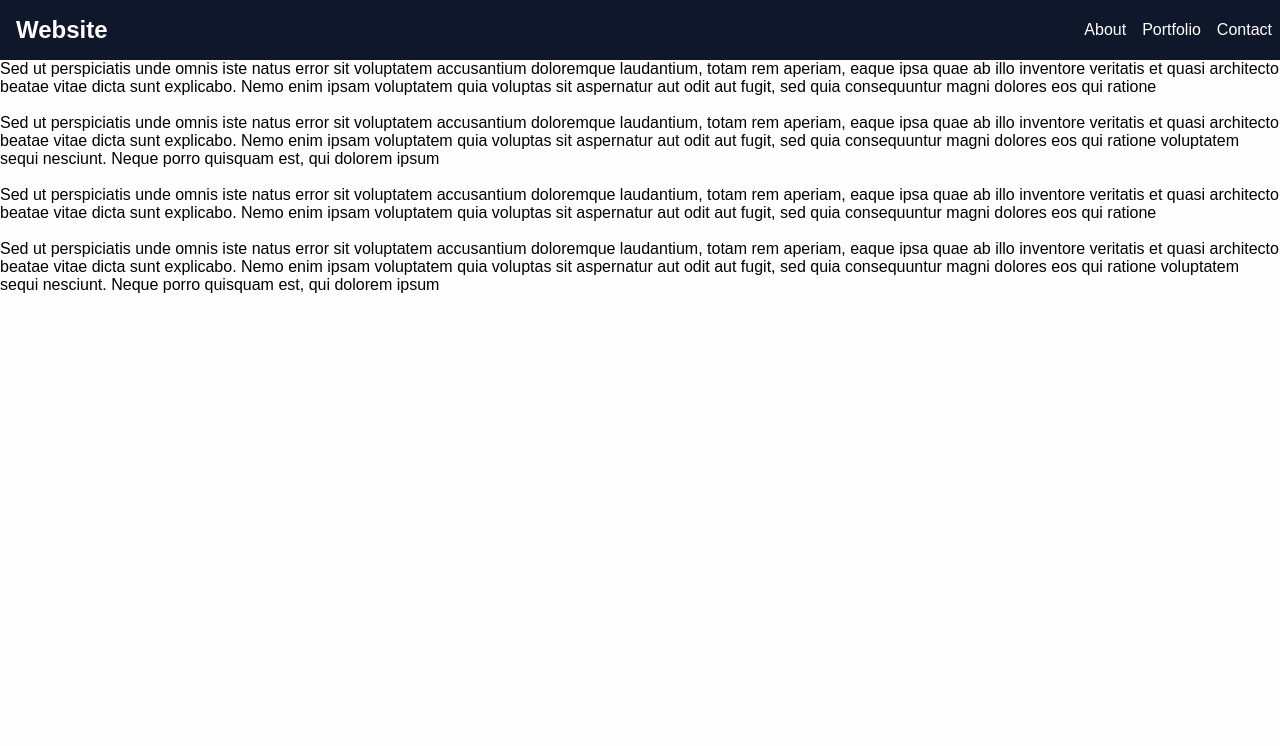
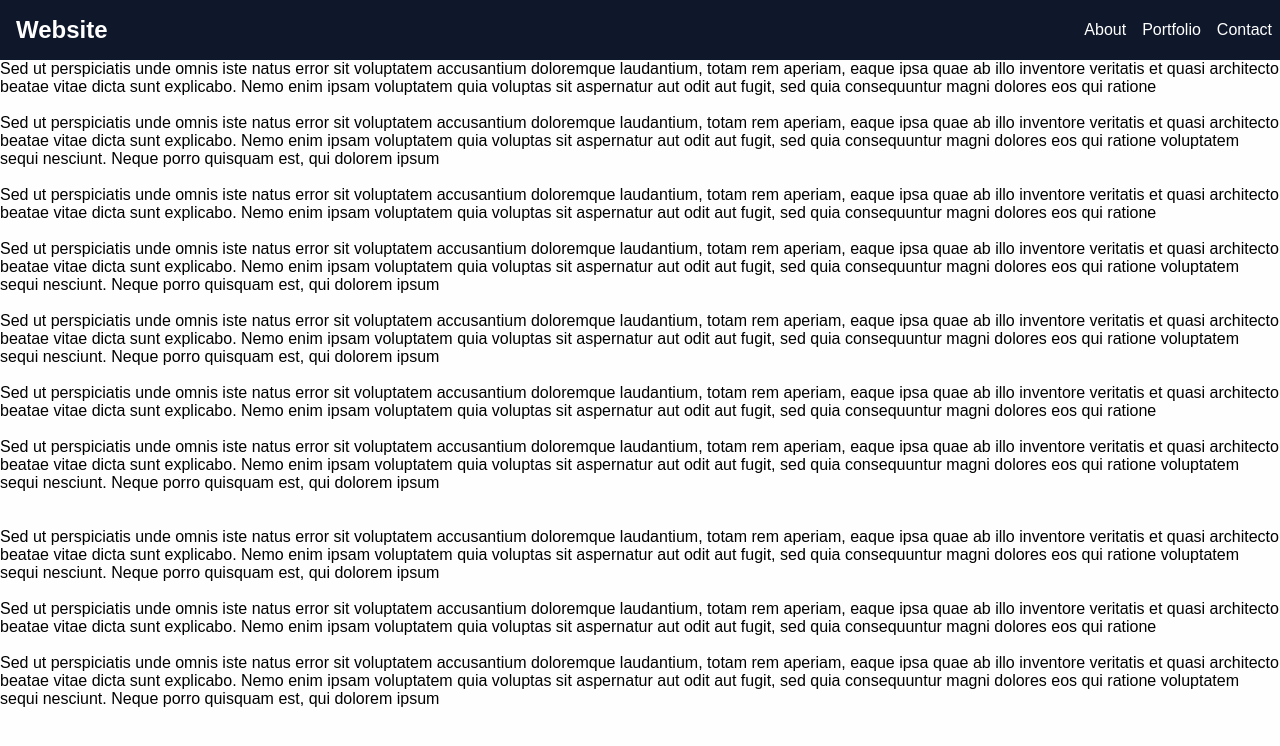
Before and after one commit to tigerkaplan/HusniyeErparunWebPortfolio, a React (Vite) app: page /Contact in a window 1280 px wide. Shown: the top 746 px of the page. Built offline with nearby package versions, Linux system fonts and the light colour scheme.

Commit message:
another Lorem added

```diff
--- a/src/pages/4.Contact/Contact.jsx
+++ b/src/pages/4.Contact/Contact.jsx
@@ -35,6 +35,59 @@ export const Contact = () => {
         voluptatem sequi nesciunt. Neque porro quisquam est, qui dolorem ipsum
       </div>
       <br />
+      <div>
+        Sed ut perspiciatis unde omnis iste natus error sit voluptatem
+        accusantium doloremque laudantium, totam rem aperiam, eaque ipsa quae ab
+        illo inventore veritatis et quasi architecto beatae vitae dicta sunt
+        explicabo. Nemo enim ipsam voluptatem quia voluptas sit aspernatur aut
+        odit aut fugit, sed quia consequuntur magni dolores eos qui ratione
+        voluptatem sequi nesciunt. Neque porro quisquam est, qui dolorem ipsum
+      </div>
+      <br />
+      <div>
+        Sed ut perspiciatis unde omnis iste natus error sit voluptatem
+        accusantium doloremque laudantium, totam rem aperiam, eaque ipsa quae ab
+        illo inventore veritatis et quasi architecto beatae vitae dicta sunt
+        explicabo. Nemo enim ipsam voluptatem quia voluptas sit aspernatur aut
+        odit aut fugit, sed quia consequuntur magni dolores eos qui ratione
+      </div>
+      <br />
+      <div>
+        Sed ut perspiciatis unde omnis iste natus error sit voluptatem
+        accusantium doloremque laudantium, totam rem aperiam, eaque ipsa quae ab
+        illo inventore veritatis et quasi architecto beatae vitae dicta sunt
+        explicabo. Nemo enim ipsam voluptatem quia voluptas sit aspernatur aut
+        odit aut fugit, sed quia consequuntur magni dolores eos qui ratione
+        voluptatem sequi nesciunt. Neque porro quisquam est, qui dolorem ipsum
+      </div>
+      <br />
+      <br />
+      <div>
+        Sed ut perspiciatis unde omnis iste natus error sit voluptatem
+        accusantium doloremque laudantium, totam rem aperiam, eaque ipsa quae ab
+        illo inventore veritatis et quasi architecto beatae vitae dicta sunt
+        explicabo. Nemo enim ipsam voluptatem quia voluptas sit aspernatur aut
+        odit aut fugit, sed quia consequuntur magni dolores eos qui ratione
+        voluptatem sequi nesciunt. Neque porro quisquam est, qui dolorem ipsum
+      </div>
+      <br />
+      <div>
+        Sed ut perspiciatis unde omnis iste natus error sit voluptatem
+        accusantium doloremque laudantium, totam rem aperiam, eaque ipsa quae ab
+        illo inventore veritatis et quasi architecto beatae vitae dicta sunt
+        explicabo. Nemo enim ipsam voluptatem quia voluptas sit aspernatur aut
+        odit aut fugit, sed quia consequuntur magni dolores eos qui ratione
+      </div>
+      <br />
+      <div>
+        Sed ut perspiciatis unde omnis iste natus error sit voluptatem
+        accusantium doloremque laudantium, totam rem aperiam, eaque ipsa quae ab
+        illo inventore veritatis et quasi architecto beatae vitae dicta sunt
+        explicabo. Nemo enim ipsam voluptatem quia voluptas sit aspernatur aut
+        odit aut fugit, sed quia consequuntur magni dolores eos qui ratione
+        voluptatem sequi nesciunt. Neque porro quisquam est, qui dolorem ipsum
+      </div>
+      <br />
     </div>
   );
 };
```
